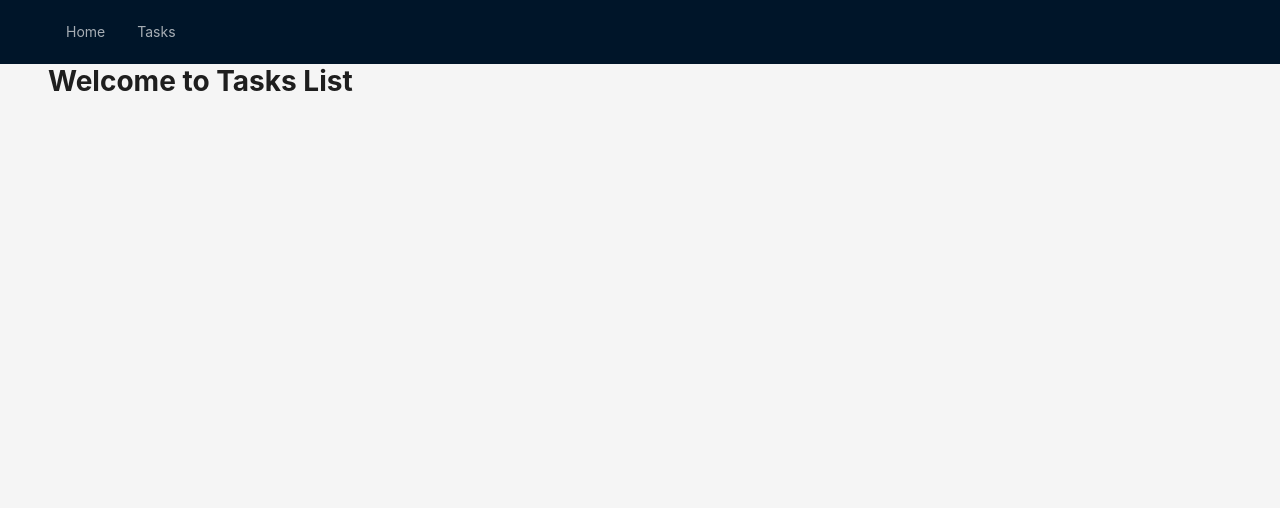
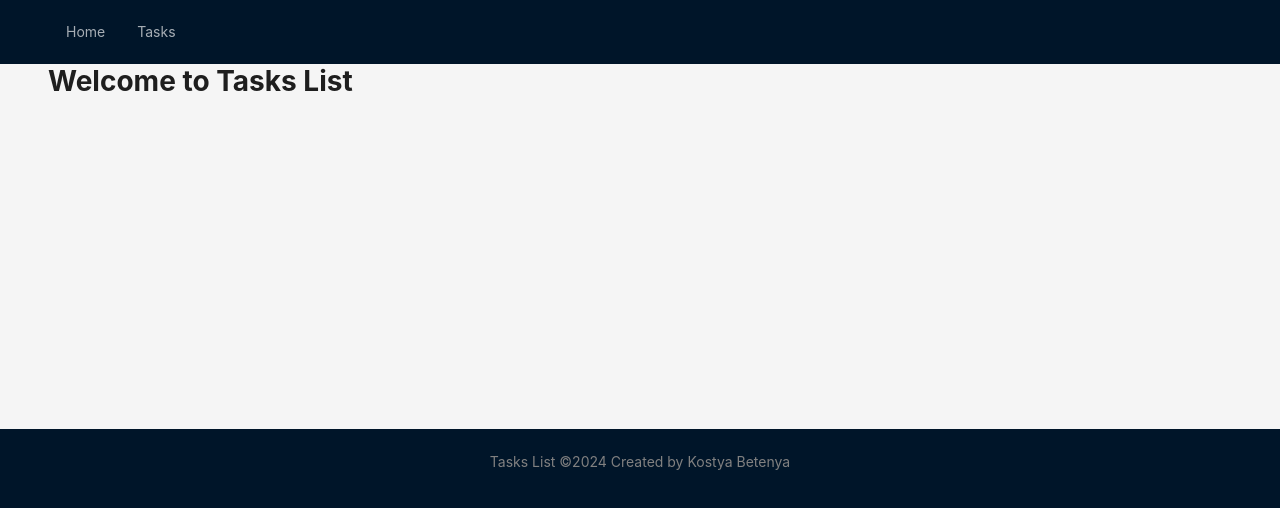
Before and after one commit to kostyabet/tasks-list, a Next.js app in the folder frontend/: page / in a window 1280 px wide. Shown: the top 508 px of the page. Built offline with nearby package versions, Linux system fonts and the light colour scheme.

Commit message:
footer create

```diff
--- a/frontend/app/layout.tsx
+++ b/frontend/app/layout.tsx
@@ -1,7 +1,8 @@
 import "./globals.css";
-import {Layout, Menu} from "antd";
-import {Content, Header} from "antd/es/layout/layout";
+import {Anchor, Breadcrumb, Layout, Menu} from "antd";
+import {Content, Header, Footer} from "antd/es/layout/layout";
 import Link from "next/link";
+import Home from "@/app/page";
 
 const items = [
   {key: "home", label: <Link href={"/"}>Home</Link>},
@@ -26,6 +27,9 @@ export default function RootLayout({
             />
           </Header>
           <Content style={{padding: "0 48px"}}>{children}</Content>
+          <Footer style={{ textAlign: 'center', width: "auto", flex: 1, height: "100vh", backgroundColor: "rgb(0, 21, 41)", marginTop: "25px", color: "grey"}}>
+            <p>Tasks List ©2024 Created by Kostya Betenya</p>
+          </Footer>
         </Layout>
       </body>
     </html>
```
